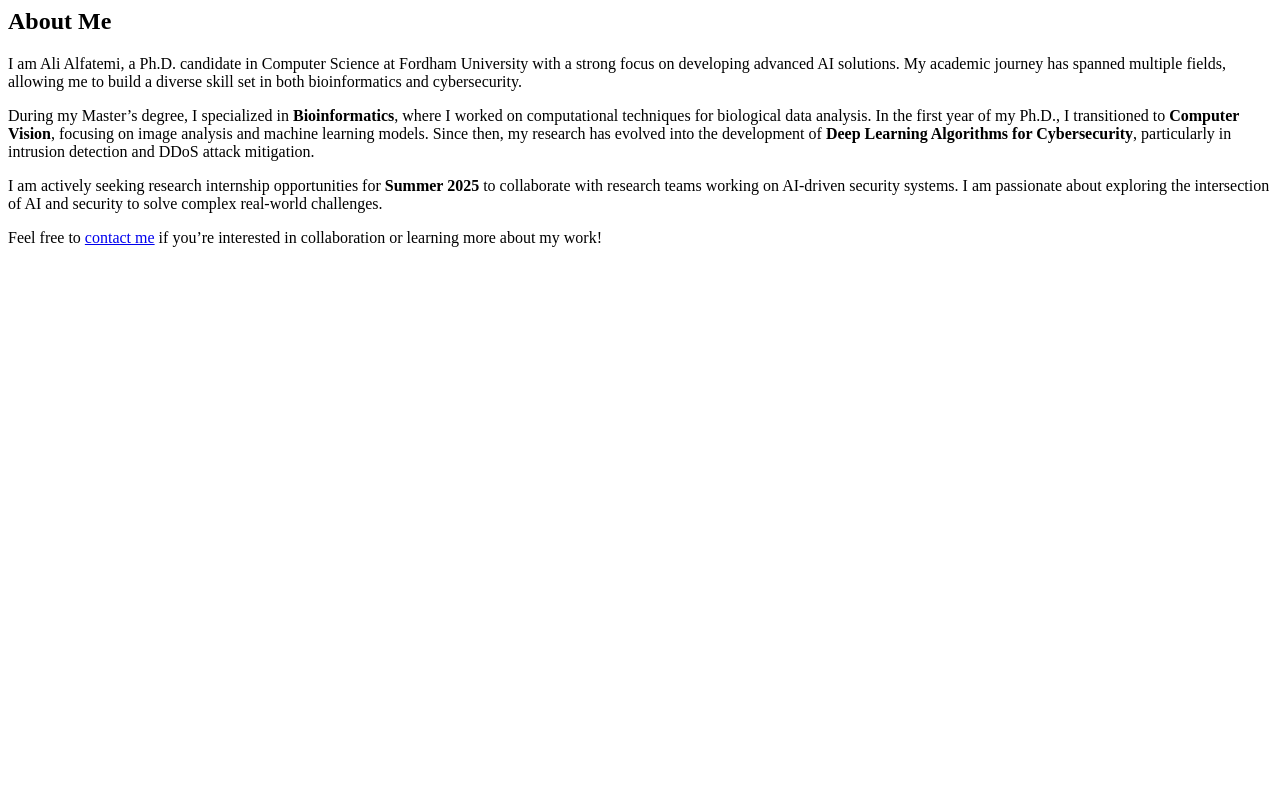
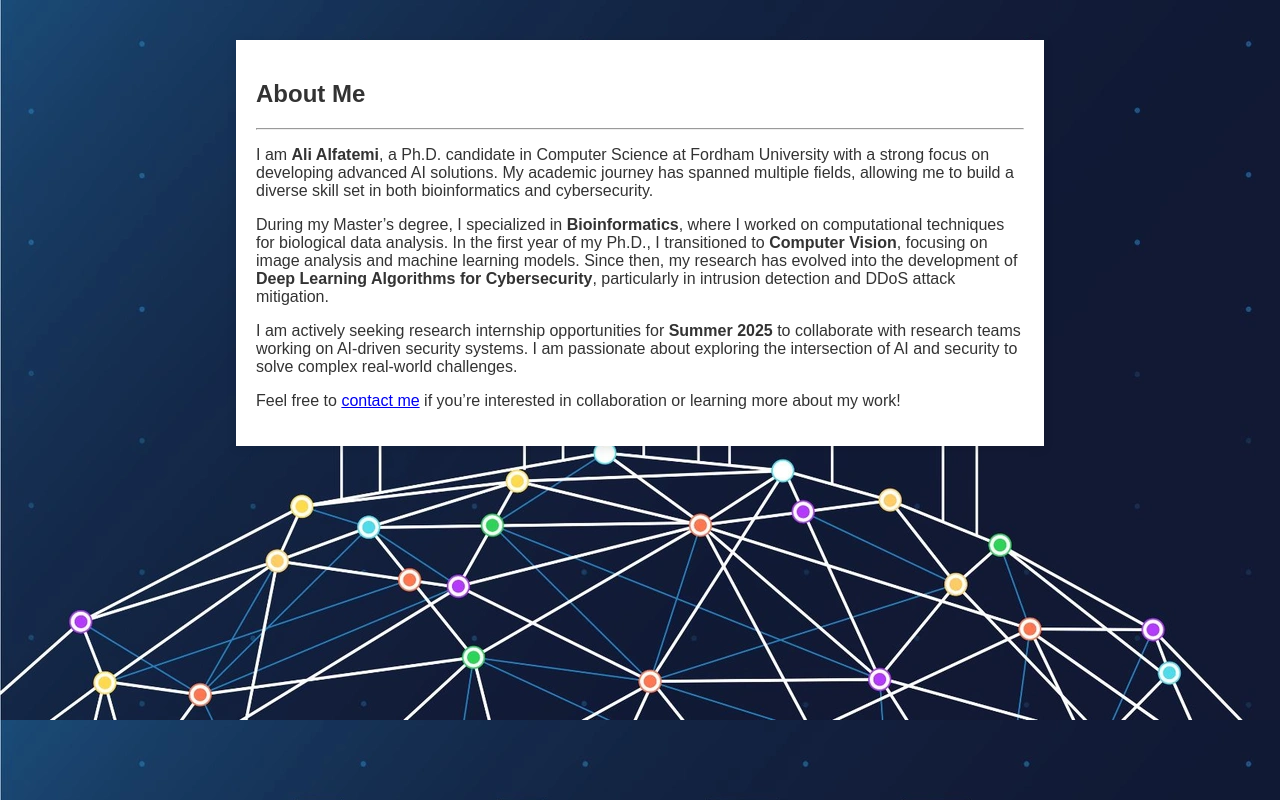
Before and after one commit to AliAlfatemi/alialfatemi.github.io, a plain HTML site: page bio.html in a window 1280 px wide. Drawn offline with Linux system fonts and the light colour scheme.

Commit message:
bio.html

```diff
--- a/bio.html
+++ b/bio.html
@@ -1,8 +1,26 @@
+<!DOCTYPE html>
+<html lang="en">
+<head>
+    <meta charset="UTF-8">
+    <meta name="viewport" content="width=device-width, initial-scale=1.0">
+    <title>Ali Alfatemi - Bio</title>
+    <!-- Font Awesome for Icons -->
+    <link rel="stylesheet" href="https://cdnjs.cloudflare.com/ajax/libs/font-awesome/6.0.0-beta3/css/all.min.css">
+    <!-- Link to external styles -->
+    <link rel="stylesheet" href="styles.css">
+</head>
+<body>
+    <!-- Main container -->
+    <div class="container">
         <!-- Bio Section -->
         <section id="bio">
-    <h2>About Me</h2>
+            <div class="bio-header">
+                <h1>About Me</h1>
+                <hr class="divider">
+            </div>
+            <div class="bio-content">
                 <p>
-        I am Ali Alfatemi, a Ph.D. candidate in Computer Science at Fordham University with a strong focus on developing advanced AI solutions.
+                    I am <strong>Ali Alfatemi</strong>, a Ph.D. candidate in Computer Science at Fordham University with a strong focus on developing advanced AI solutions.
                     My academic journey has spanned multiple fields, allowing me to build a diverse skill set in both bioinformatics and cybersecurity.
                 </p>
                 <p>
@@ -17,4 +35,8 @@
                 <p>
                     Feel free to <a href="mailto:aalfatemi@fordham.edu">contact me</a> if you’re interested in collaboration or learning more about my work!
                 </p>
+            </div>
         </section>
+    </div>
+</body>
+</html>
```
Lines whose indentation alone changed are shown as unchanged.
